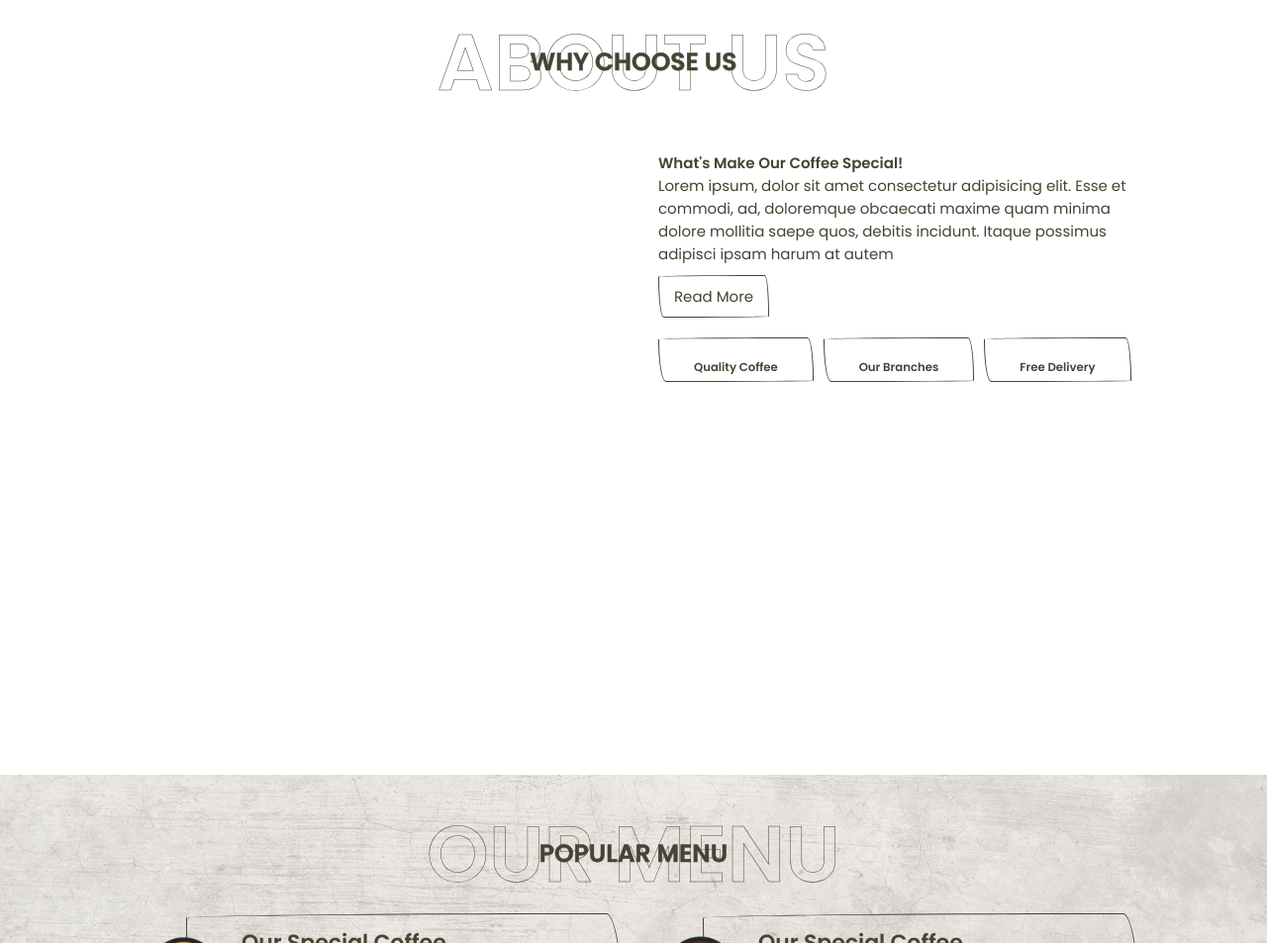
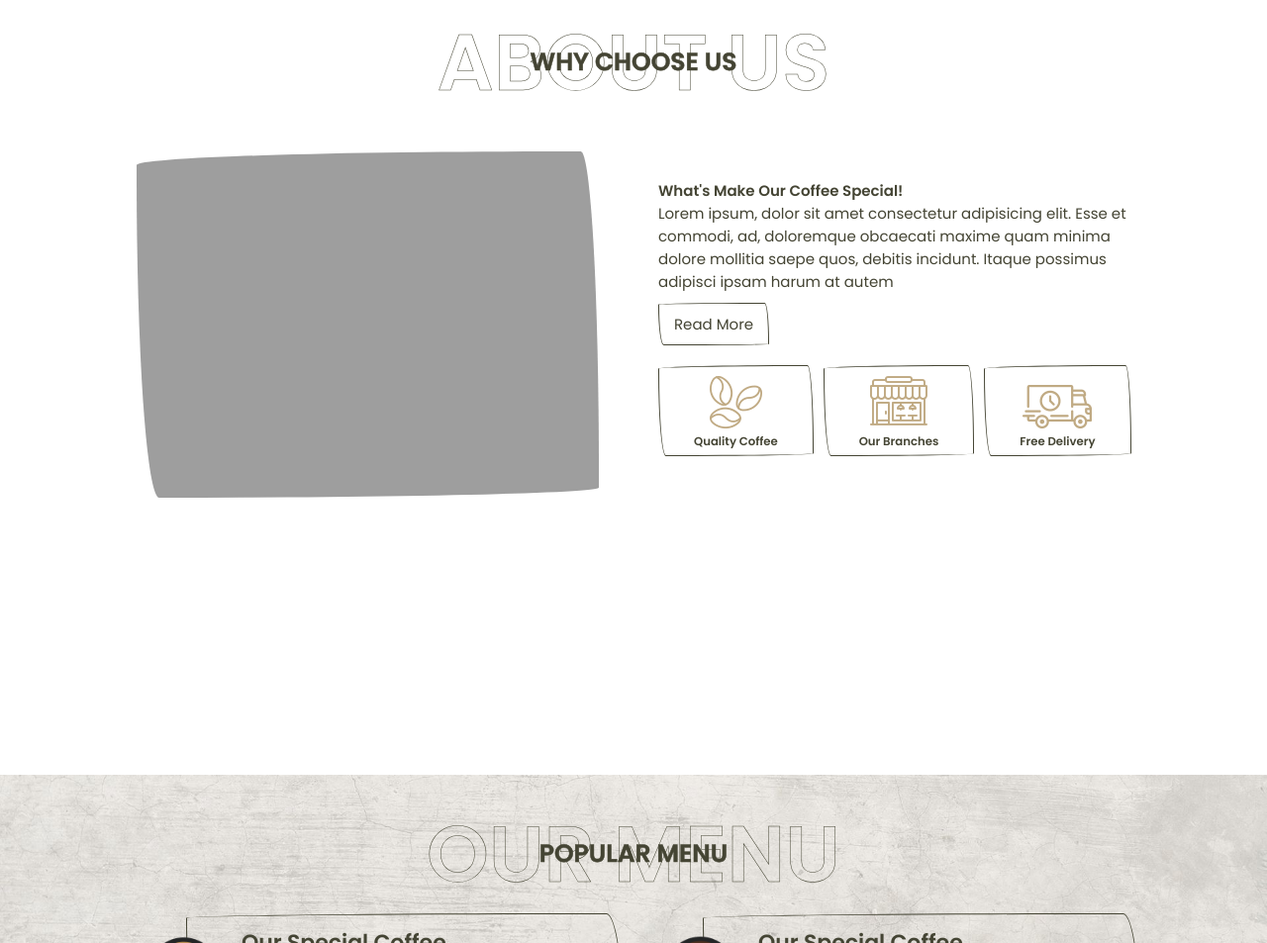
Before and after one commit to Vuong812/Coffee-_design, a plain HTML site: page index.html in a window 1280 px wide. Shown: the part 833-1786 px from the top of the page at 99% size. Drawn offline with Linux system fonts and the light colour scheme; the site is published under a folder, as on GitHub Pages, so addresses that start at the root find nothing.

Commit message:
Update index.html

```diff
--- a/index.html
+++ b/index.html
@@ -66,7 +66,7 @@
     <h1 class="heading">about us <span>Why Choose Us</span></h1>
     <div class="row">
         <div class="image">
-            <img src="/image/about-img.png" alt="">
+            <img src="./image/about-img.png" alt="">
         </div>
         <div class="content">
             <div class="box1">
@@ -76,15 +76,15 @@
             </div>
             <div class="box2">
                 <div class="icons">
-                    <img src="/image/about-icon-1.png" alt="">
+                    <img src="./image/about-icon-1.png" alt="">
                     <h3>quality coffee</h3>
                 </div>
                 <div class="icons">
-                    <img src="/image/about-icon-2.png" alt="">
+                    <img src="./image/about-icon-2.png" alt="">
                     <h3>our branches</h3>
                 </div>
                 <div class="icons">
-                    <img src="/image/about-icon-3.png" alt="">
+                    <img src="./image/about-icon-3.png" alt="">
                     <h3>free delivery</h3>
                 </div>
             </div>
```
